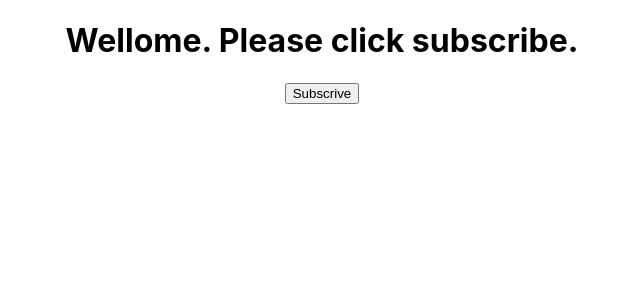
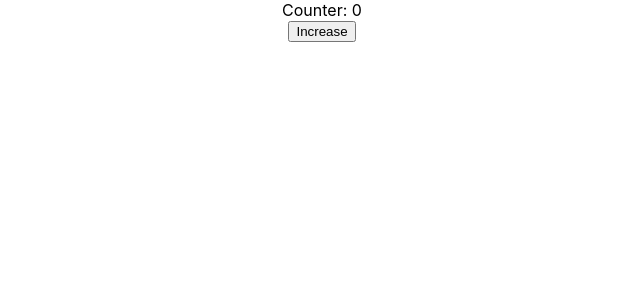
Before and after one commit to mirmostafa/Learning-ReactJS, a React (Create React App) app: page / in a window 1280 px wide. Shown: the top 300 px of the page, without its empty margins (318-958 px from the left). Built offline with nearby package versions, Linux system fonts and the light colour scheme.

Commit message:
setStateAsync

```diff
--- a/src/App.js
+++ b/src/App.js
@@ -7,7 +7,8 @@ import './App.css';
 // import HelloByPropsChildren from './Lessons/0901-PropChildren'
 // import HelloByPropsInClass from './Lessons/0902-PropsInClass'
 // import HelloFromStateClass from './Lessons/1000-State';
-import HandleButtonClick from './Lessons/1001-HandleButtonClick';
+// import HandleButtonClick from './Lessons/1001-HandleButtonClick';
+import Counter from './Lessons/1100-setStateAsync';
 
 function App() {
   return (
@@ -26,9 +27,9 @@ function App() {
        <button>Save</button>
      </HelloByPropsChildren>
      <HelloByPropsInClass name='Mohammad'/>
-     <HelloFromStateClass /> */}
-     <HandleButtonClick />
-
+     <HelloFromStateClass />
+     <HandleButtonClick /> */}
+     <Counter/>
     </div>
   );
 }
--- a/src/Lessons/1001-HandleButtonClick.js
+++ b/src/Lessons/1001-HandleButtonClick.js
@@ -8,7 +8,7 @@ export default class HandleButtonClick extends Component {
         };
     }
 
-    subscribeBurronOnClick = () => this.setState({ message : 'Thank you subscribing. 🙏' });
+    subscribeBurronOnClick = () => this.setState({ message : 'Thank you for subscribing. 🙏' });
 
     render = () => (
             <div>
--- /dev/null
+++ b/src/Lessons/1100-setStateAsync.js
@@ -0,0 +1,26 @@
+import React, { Component } from 'react'
+
+export default class Counter extends Component {
+    constructor() {
+        super();
+        this.state = {
+            count: 0
+        };
+    }
+
+    increase() {
+        this.setState({
+            count : this.state.count + 1
+        }, () => console.log(this.state));
+    }
+
+    render() {
+        return (
+            <div>
+                <div>Counter: {this.state.count}</div>
+                {/* Note: Calling this.increase as a delegate, will couse this.increase to be called statically. */}
+                <button onClick = {() => this.increase()}>Increase</button>
+            </div>
+        );
+    }
+}
```
